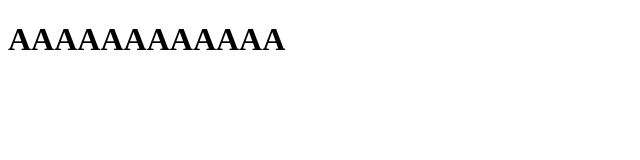
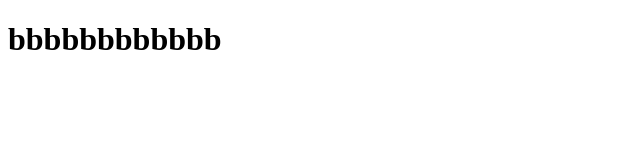
Before and after one commit to MohamedAmine-py/test, a plain HTML site: page index.html in a window 1280 px wide. Shown: the whole page, without its empty margins (0-640 px from the left). Drawn offline with Linux system fonts and the light colour scheme.

Commit message:
new change

```diff
--- a/index.html
+++ b/index.html
@@ -6,6 +6,6 @@
 	<title>Document</title>
 </head>
 <body>
-	<h1>AAAAAAAAAAAA</h1>
+	<h1>bbbbbbbbbbbb</h1>
 </body>
 </html>
```
